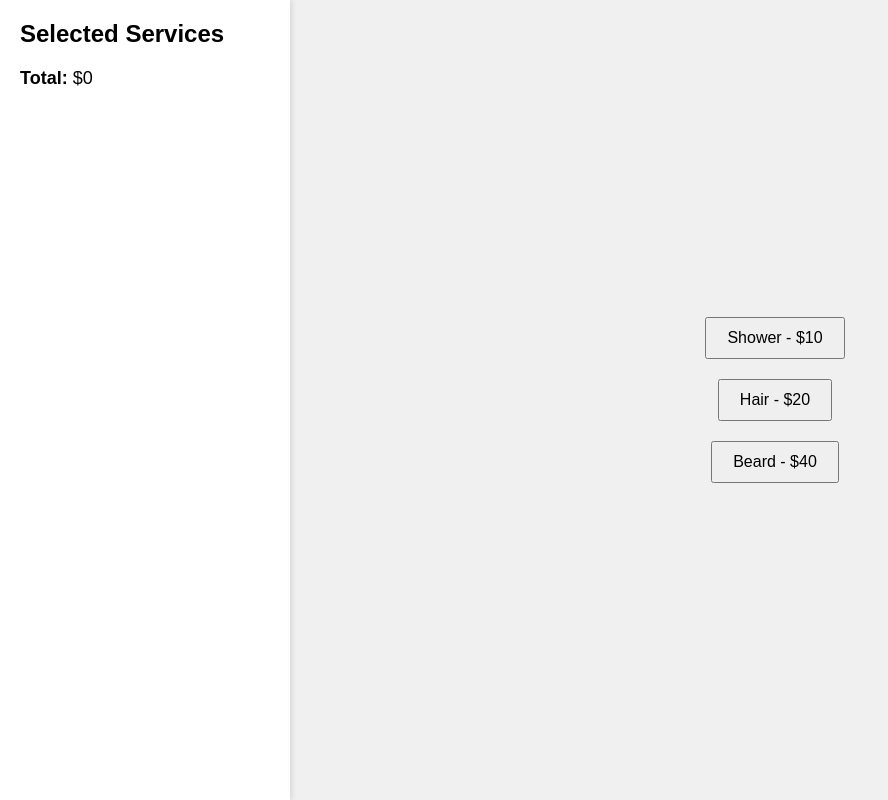
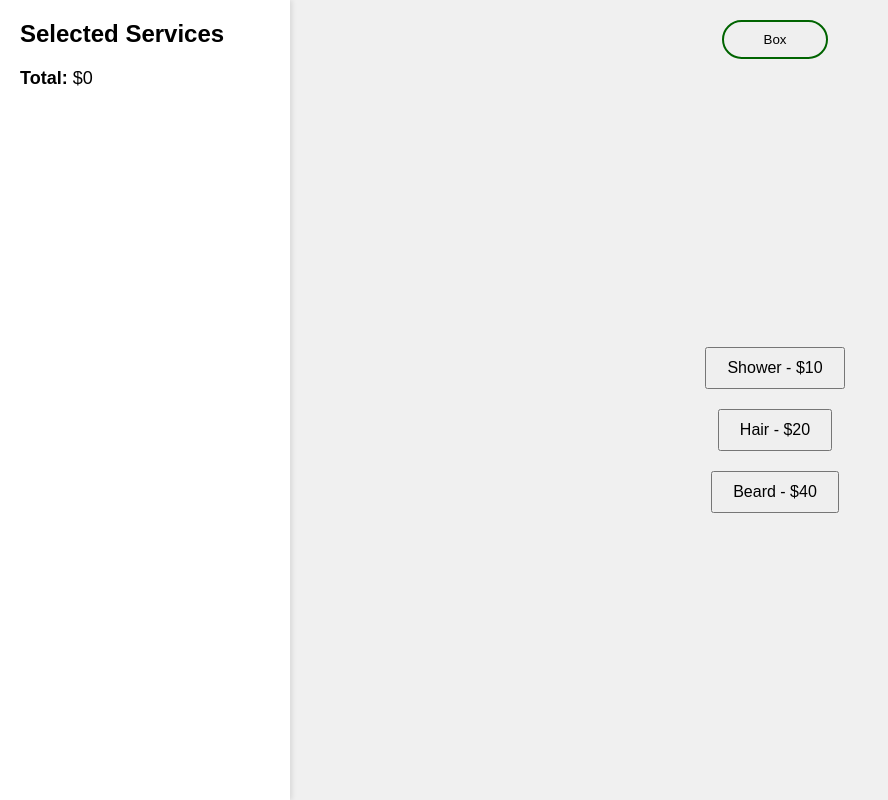
Before and after one commit to halbykevin/Barbershop, a PHP site: page / in a window 1280 px wide. Shown: the whole page, without its empty margins (0-888 px from the left). Run offline with PHP 8.4, Linux system fonts and the light colour scheme.

Commit message:
box button added with styling

```diff
--- a/index.html
+++ b/index.html
@@ -15,6 +15,9 @@
       </div>
     </div>
     <div class="container">
+      <div class="top-button">
+        <a href="box.html"><button class="box-btn">Box</button></a>
+      </div>
       <div class="buttons">
         <button onclick="addToSidebar('Shower', 10)">Shower - $10</button>
         <button onclick="addToSidebar('Hair', 20)">Hair - $20</button>
--- a/styles.css
+++ b/styles.css
@@ -36,7 +36,7 @@ body {
   padding: 10px;
   background-color: #f9f9f9;
   border-radius: 50px;
-  border: 2px solid darkgreen;
+  border: 2px solid blue;
   margin-bottom: 10px;
 }
 
@@ -55,11 +55,18 @@ body {
 
 .container {
   margin-left: 270px;
-  width: 100%;
+  width: calc(100% - 270px);
   display: flex;
-  justify-content: center;
+  flex-direction: column;
+  justify-content: flex-start;
   align-items: center;
   height: 100vh;
+}
+
+.top-button {
+  margin-top: 20px;
+  text-align: center;
+  width: 100%;
 }
 
 .buttons {
@@ -67,6 +74,7 @@ body {
   flex-direction: column;
   justify-content: center;
   align-items: center;
+  flex-grow: 1;
 }
 
 .buttons button {
@@ -75,3 +83,35 @@ body {
   font-size: 16px;
   cursor: pointer;
 }
+
+.back-button {
+  padding: 10px 20px;
+  font-size: 16px;
+  border-radius: 50px;
+  background-color: darkgreen;
+  color: white;
+  border: none;
+  cursor: pointer;
+}
+
+.back-button:hover {
+  background-color: green;
+}
+
+.left-button {
+  position: fixed;
+  left: 20px;
+  top: 20px;
+}
+
+.box-btn {
+  border-radius: 50px;
+  padding: 10px 40px;
+  cursor: pointer;
+  border: 2px solid darkgreen;
+}
+
+.box-btn:hover {
+  background-color: rgb(139, 138, 138);
+  color: black;
+}
```
Also changed, not shown: box.html (added, +16 -0 lines).
